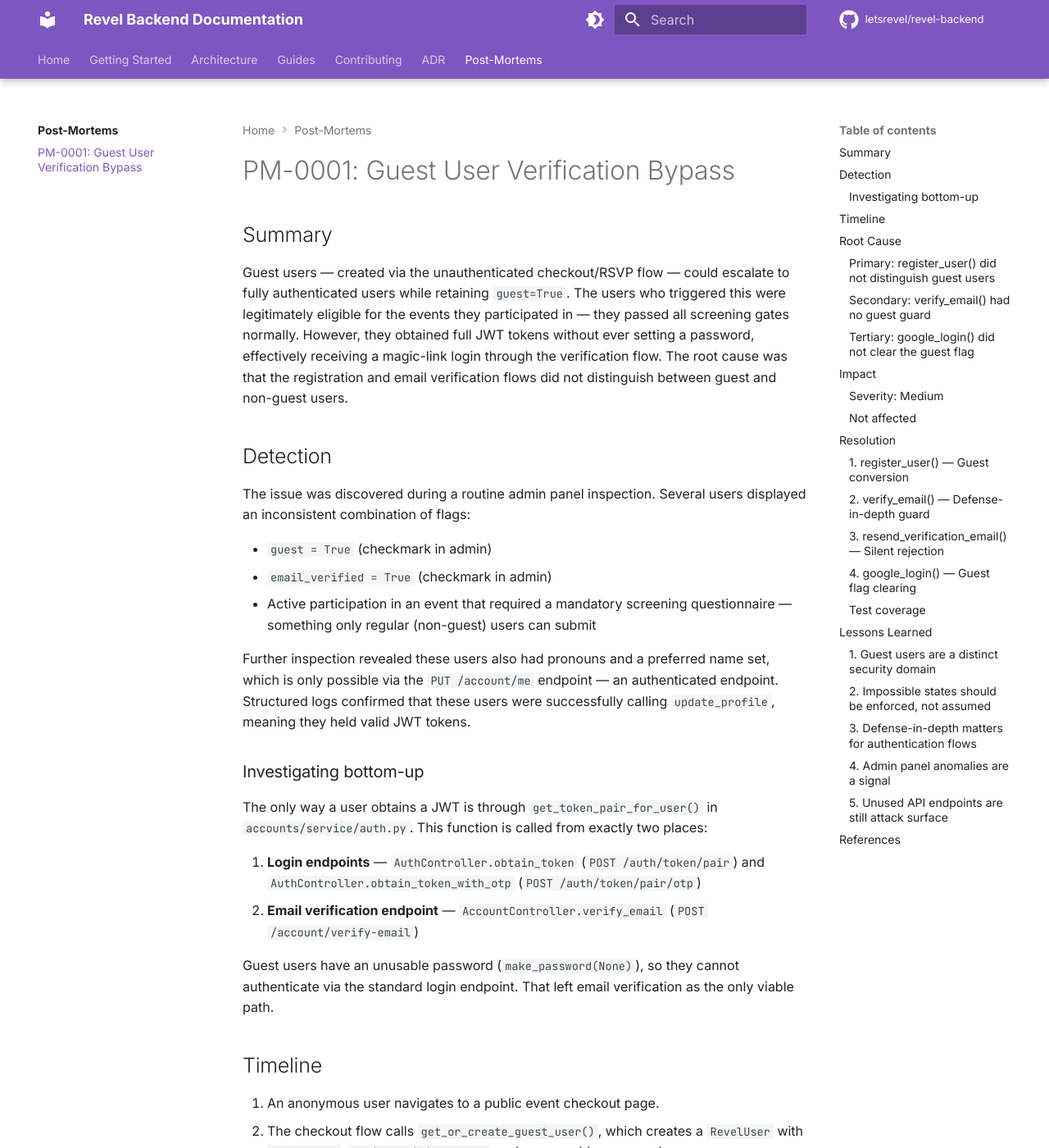
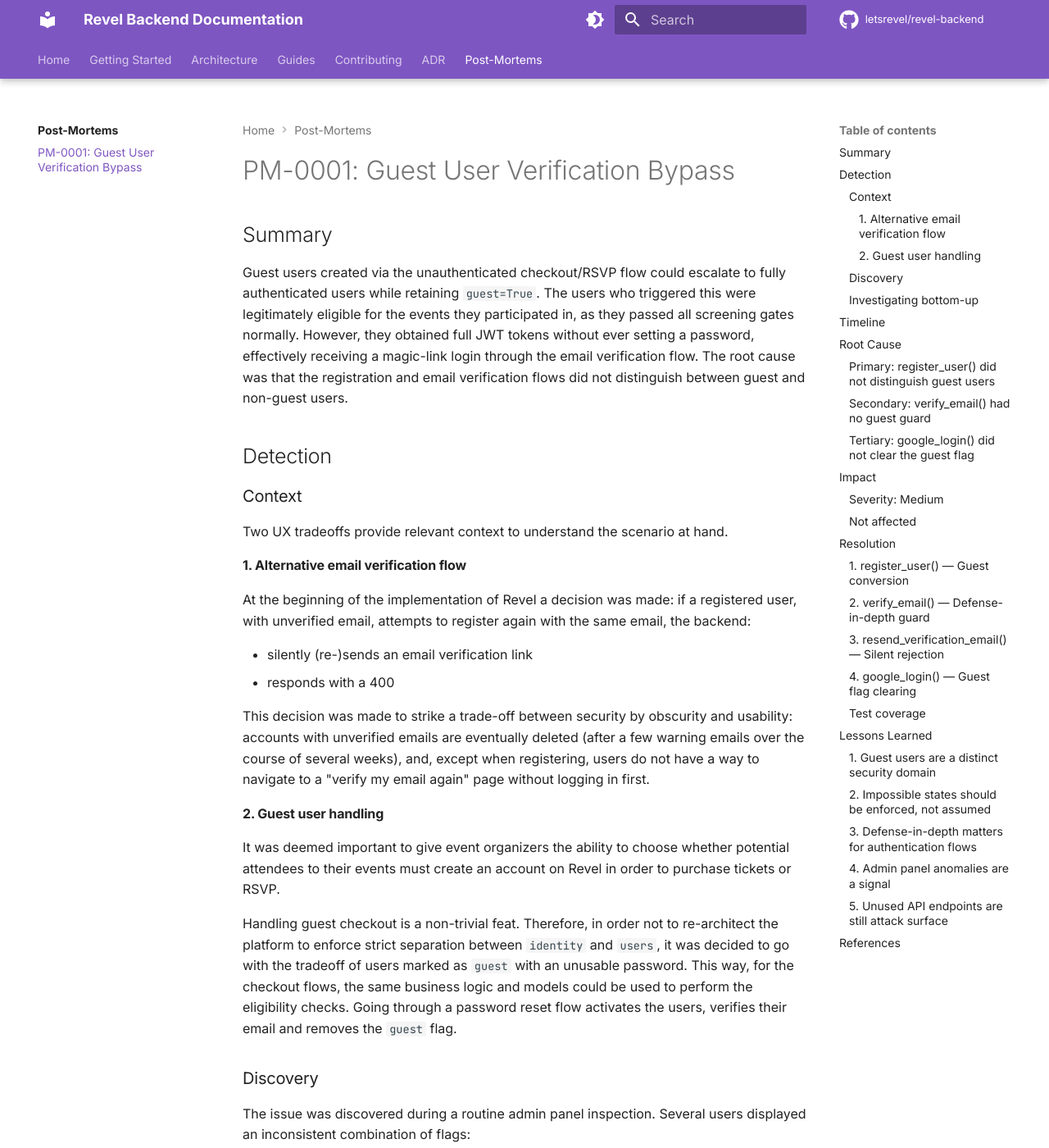
Before and after one commit to letsrevel/revel-backend, an MkDocs documentation site: the page built from docs/postmortems/0001-guest-user-verification-bypass.md, in a window 1280 px wide and 1400 px high. Shown: the whole window at 82% size. Built offline with MkDocs 1.6.1 and Material for MkDocs 9.7.7, drawn with Linux system fonts in a browser that asks for light colours; comment, search, counter and statistics services are not loaded; some of the changed text lies outside the part shown.

Commit message:
docs: refine post-mortem (#275)
* docs: refine post-mortem

* Update docs/postmortems/0001-guest-user-verification-bypass.md

Co-authored-by: Copilot <175728472+Copilot@users.noreply.github.com>

* Update docs/postmortems/0001-guest-user-verification-bypass.md

Co-authored-by: Copilot <175728472+Copilot@users.noreply.github.com>

---------

Co-authored-by: Copilot <175728472+Copilot@users.noreply.github.com>

```diff
--- a/docs/postmortems/0001-guest-user-verification-bypass.md
+++ b/docs/postmortems/0001-guest-user-verification-bypass.md
@@ -2,27 +2,57 @@
 
 ## Summary
 
-Guest users — created via the unauthenticated checkout/RSVP flow — could
+Guest users created via the unauthenticated checkout/RSVP flow could
 escalate to fully authenticated users while retaining `guest=True`. The users
 who triggered this were legitimately eligible for the events they participated
-in — they passed all screening gates normally. However, they obtained full JWT
+in, as they passed all screening gates normally. However, they obtained full JWT
 tokens without ever setting a password, effectively receiving a magic-link login
-through the verification flow. The root cause was that the registration and
+through the email verification flow. The root cause was that the registration and
 email verification flows did not distinguish between guest and non-guest users.
 
 ## Detection
 
+### Context
+
+Two UX tradeoffs provide relevant context to understand the scenario at hand.
+
+#### 1. Alternative email verification flow
+At the beginning of the implementation of Revel a decision was made: if a registered user,
+with unverified email, attempts to register again with the same email, the backend:
+
+- silently (re-)sends an email verification link
+- responds with a 400
+
+This decision was made to strike a trade-off between security by obscurity and usability:
+accounts with unverified emails are eventually deleted
+(after a few warning emails over the course of several weeks), and,
+except when registering, users do not have a way to navigate to a
+"verify my email again" page without logging in first.
+
+#### 2. Guest user handling
+It was deemed important to give event organizers the ability to choose whether potential attendees to their events
+must create an account on Revel in order to purchase tickets or RSVP.
+
+Handling guest checkout is a non-trivial feat. Therefore, in order not to re-architect the platform to enforce
+strict separation between `identity` and `users`, it was decided to go with the tradeoff of users marked
+as `guest` with an unusable password. This way, for the checkout flows, the same business logic
+and models could be used to perform the eligibility checks.
+Going through a password reset flow activates the users, verifies their email and removes the `guest` flag.
+
+
+### Discovery
+
 The issue was discovered during a routine admin panel inspection. Several users
 displayed an inconsistent combination of flags:
 
-- `guest = True` (checkmark in admin)
-- `email_verified = True` (checkmark in admin)
+- `guest = True`
+- `email_verified = True`
 - Active participation in an event that required a mandatory screening
-  questionnaire — something only regular (non-guest) users can submit
+  questionnaire, which only regular (non-guest) users can submit
 
 Further inspection revealed these users also had pronouns and a preferred name
-set, which is only possible via the `PUT /account/me` endpoint — an
-authenticated endpoint. Structured logs confirmed that these users were
+set, which is only possible via the `PUT /account/me` authenticated endpoint.
+Log timestamps consistent with `date_joined` and `last_login` revealed that users were
 successfully calling `update_profile`, meaning they held valid JWT tokens.
 
 ### Investigating bottom-up
@@ -65,7 +95,7 @@ the only viable path.
 11. The frontend logs the user in with the JWT. The user is now fully
     authenticated but still `guest=True`.
 12. The user updates their profile (pronouns, preferred name) and submits the
-    screening questionnaire — all through legitimate flows, but as a user who
+    screening questionnaire: all through legitimate flows, but as a user who
     should never have held a JWT in the first place.
 
 ## Root Cause
```
